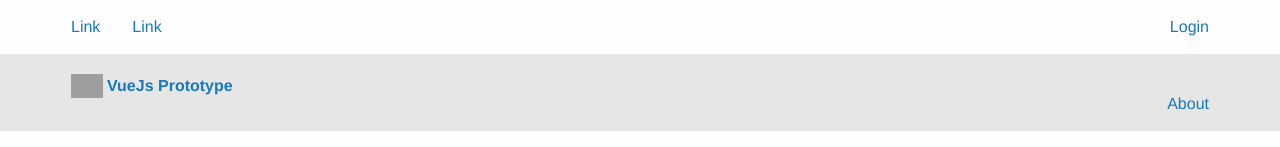
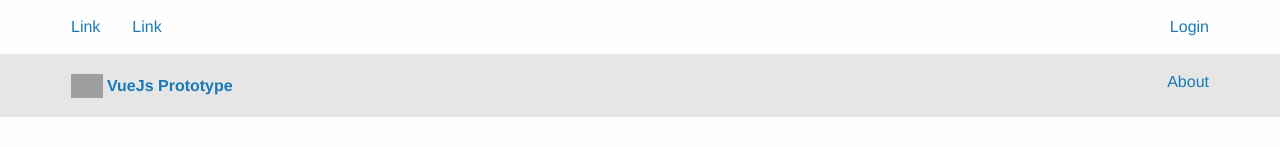
Before and after one commit to aozora/vuestart, a Vue app: page / in a window 1280 px wide. Shown: the top 147 px of the page. Built offline with nearby package versions, Linux system fonts and the light colour scheme; grey boxes are pictures that could not be loaded.

Commit message:
fixed routing

```diff
--- a/package.json
+++ b/package.json
@@ -72,7 +72,6 @@
     "karma-webpack": "^1.7.0",
     "lolex": "^1.4.0",
     "mocha": "^3.1.0",
-    "motion-ui": "^1.2.2",
     "nightwatch": "^0.9.8",
     "node-sass": "^3.13.1",
     "opn": "^4.0.2",
--- a/src/components/MainMenu.vue
+++ b/src/components/MainMenu.vue
@@ -4,10 +4,10 @@
       <div class="top-bar-left">
         <ul class="menu">
           <li class="menu-text">
-            <a href="/">
+            <router-link to="/">
               <img src="~assets/img/logo.png" alt="logo"/>
               VueJs Prototype
-            </a>
+            </router-link>
           </li>
         </ul>
       </div>
@@ -15,8 +15,7 @@
       <div class="top-bar-right">
         <ul class="menu">
           <li>
-            <router-link tag="a" to="/about"></router-link>
-            <a href="#">About</a>
+            <router-link to="/about">About</router-link>
           </li>
         </ul>
       </div>
--- a/src/main.js
+++ b/src/main.js
@@ -3,6 +3,10 @@ import VueRouter from 'vue-router';
 import App from 'components/App';
 import routes from 'src/routes';
 import store from 'src/store';
+
+// Vue config
+Vue.config.devtools = true;
+Vue.config.silent = false;
 
 
 // import static assets
--- a/src/store/index.js
+++ b/src/store/index.js
@@ -5,7 +5,7 @@ import json from 'json-loader!../assets/mock-data/products.json';
 
 Vue.use(Vuex);
 
-const delay = 200;
+const delay = 2500;
 
 const store = new Vuex.Store({
   state: {
```
Also changed, not shown: 1 other file (tests, documents, lock files or other folders).
